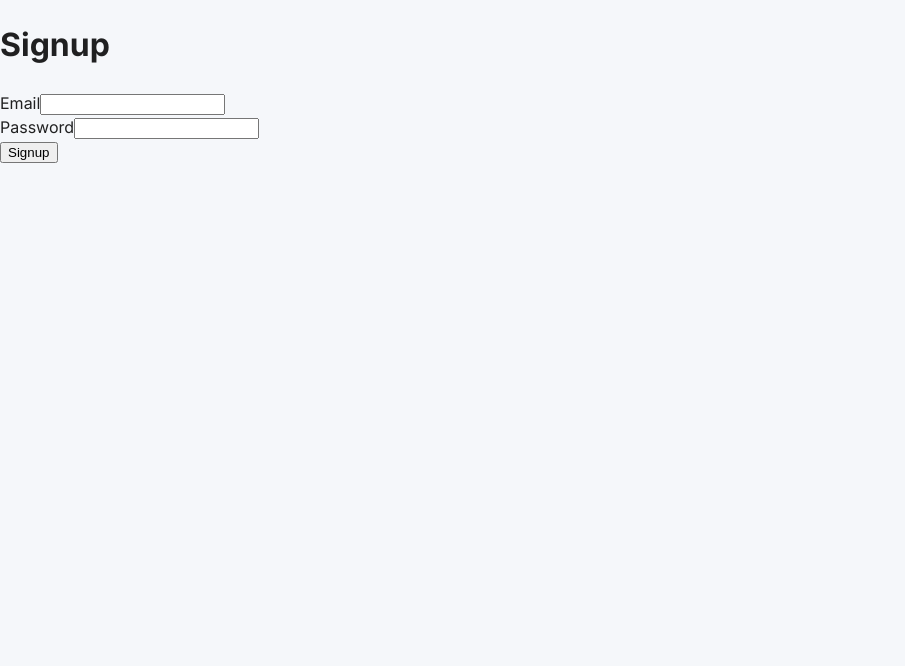
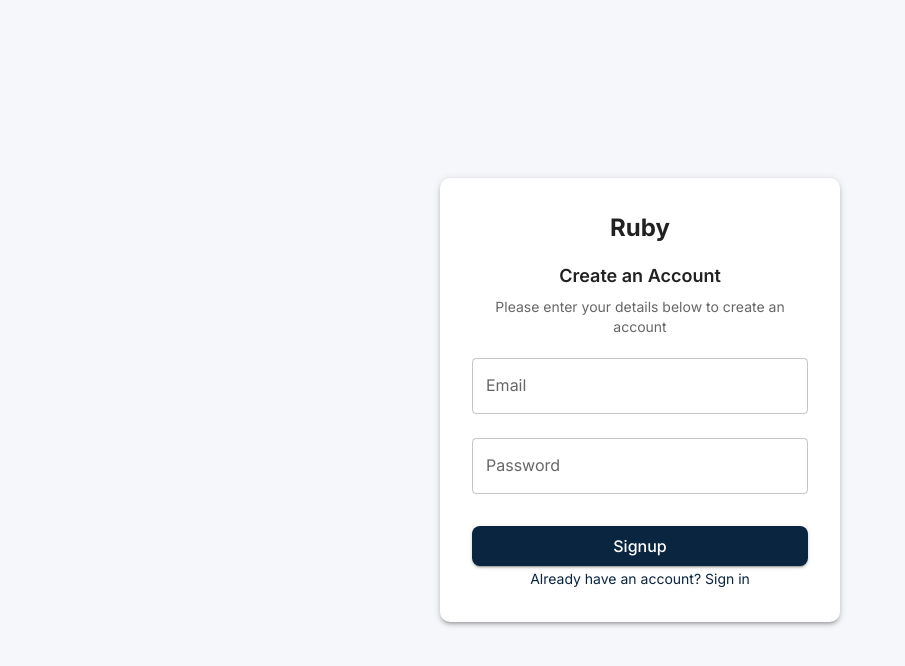
Before and after one commit to m-aishah/ComplAI, a Next.js app in the folder complaint-app/: page /auth/signup in a window 1280 px wide. Shown: the top 666 px of the page, without its empty margins (0-905 px from the left). Built offline with nearby package versions, Linux system fonts and the light colour scheme; no server answers.

Commit message:
Improve the UI

```diff
--- a/complaint-app/package.json
+++ b/complaint-app/package.json
@@ -17,12 +17,14 @@
     "@langchain/openai": "^0.2.7",
     "@mui/icons-material": "^5.16.7",
     "@mui/material": "^5.16.7",
+    "chart.js": "^4.4.3",
     "firebase": "^10.13.0",
     "hnswlib-node": "^3.0.0",
     "langchain": "^0.2.16",
     "next": "14.2.5",
     "openai": "^4.56.0",
     "react": "^18",
+    "react-chartjs-2": "^5.2.0",
     "react-dom": "^18",
     "react-dropzone": "^14.2.3",
     "recharts": "^2.12.7"
--- a/complaint-app/src/app/auth/signup/page.js
+++ b/complaint-app/src/app/auth/signup/page.js
@@ -1,50 +1,120 @@
 "use client";
 
 import { useState } from "react";
-import { useRouter } from "next/navigation";  // Changed from 'next/router'
+import { useRouter } from "next/navigation";
 import { useAuth } from "@/lib/AuthContext";
+import { Box, Button, TextField, Typography, Paper, Link, Alert } from "@mui/material";
+import { styled } from "@mui/system";
+
+const Wrapper = styled(Box)({
+  minHeight: '100vh',
+  display: 'flex',
+  justifyContent: 'center',
+  alignItems: 'center',
+  backgroundColor: '#F5F7FA',
+});
+
+const FormPaper = styled(Paper)({
+  padding: '2rem',
+  maxWidth: '400px',
+  width: '100%',
+  textAlign: 'center',
+  borderRadius: '10px',
+});
+
+const Logo = styled(Box)({
+  fontSize: '1.5rem',
+  fontWeight: 'bold',
+  marginBottom: '1rem',
+});
+
+const FooterLink = styled(Link)({
+  marginTop: '1rem',
+  color: '#0A2540',
+  textDecoration: 'none',
+  fontSize: '0.875rem',
+});
 
 export default function Signup() {
   const [email, setEmail] = useState("");
   const [password, setPassword] = useState("");
+  const [error, setError] = useState("");
   const { signup } = useAuth();
   const router = useRouter();
 
   const handleSubmit = async (e) => {
     e.preventDefault();
+    setError("");
     try {
       await signup(email, password);
       router.push("/dashboard");
     } catch (error) {
-      console.error("Failed to signup", error);
-      // You might want to add some error handling here, e.g., displaying an error message to the user
+      handleSignupError(error);
+    }
+  };
+
+  const handleSignupError = (error) => {
+    switch (error.code) {
+      case "auth/email-already-in-use":
+        setError("Email is already in use. Please use a different email.");
+        break;
+      case "auth/invalid-email":
+        setError("Invalid email format. Please enter a valid email address.");
+        break;
+      case "auth/weak-password":
+        setError("Password is too weak. Please use a stronger password.");
+        break;
+      default:
+        setError("Failed to sign up. Please try again later.");
     }
   };
 
   return (
-    <div>
-      <h1>Signup</h1>
-      <form onSubmit={handleSubmit}>
-        <div>
-          <label htmlFor="email">Email</label>
-          <input
+    <Wrapper>
+      <FormPaper elevation={3}>
+        <Logo>Ruby</Logo>
+        <Typography variant="h6" gutterBottom>
+          Create an Account
+        </Typography>
+        <Typography variant="body2" color="textSecondary" gutterBottom>
+          Please enter your details below to create an account
+        </Typography>
+        <form onSubmit={handleSubmit}>
+          {error && <Alert severity="error" sx={{ mb: 2 }}>{error}</Alert>}
+          <TextField
             type="email"
-            id="email"
+            label="Email"
+            variant="outlined"
+            fullWidth
+            margin="normal"
             value={email}
             onChange={(e) => setEmail(e.target.value)}
+            error={error.includes("Email")}
           />
-        </div>
-        <div>
-          <label htmlFor="password">Password</label>
-          <input
+          <TextField
             type="password"
-            id="password"
+            label="Password"
+            variant="outlined"
+            fullWidth
+            margin="normal"
             value={password}
             onChange={(e) => setPassword(e.target.value)}
+            error={error.includes("Password")}
           />
-        </div>
-        <button type="submit">Signup</button>
-      </form>
-    </div>
+          <Button
+            type="submit"
+            variant="contained"
+            color="primary"
+            fullWidth
+            sx={{ mt: 3 }}
+          >
+            Signup
+          </Button>
+          <FooterLink href="/auth/login">
+            Already have an account? Sign in
+          </FooterLink>
+        </form>
+      </FormPaper>
+    </Wrapper>
   );
 }
```
Also changed, not shown: complaint-app/src/app/auth/login/page.js (+26 -5 lines), complaint-app/src/app/dashboard/page.js (+51 -86 lines), complaint-app/src/components/Layout.js (+13 -9 lines), 1 other file (tests, documents, lock files or other folders).
